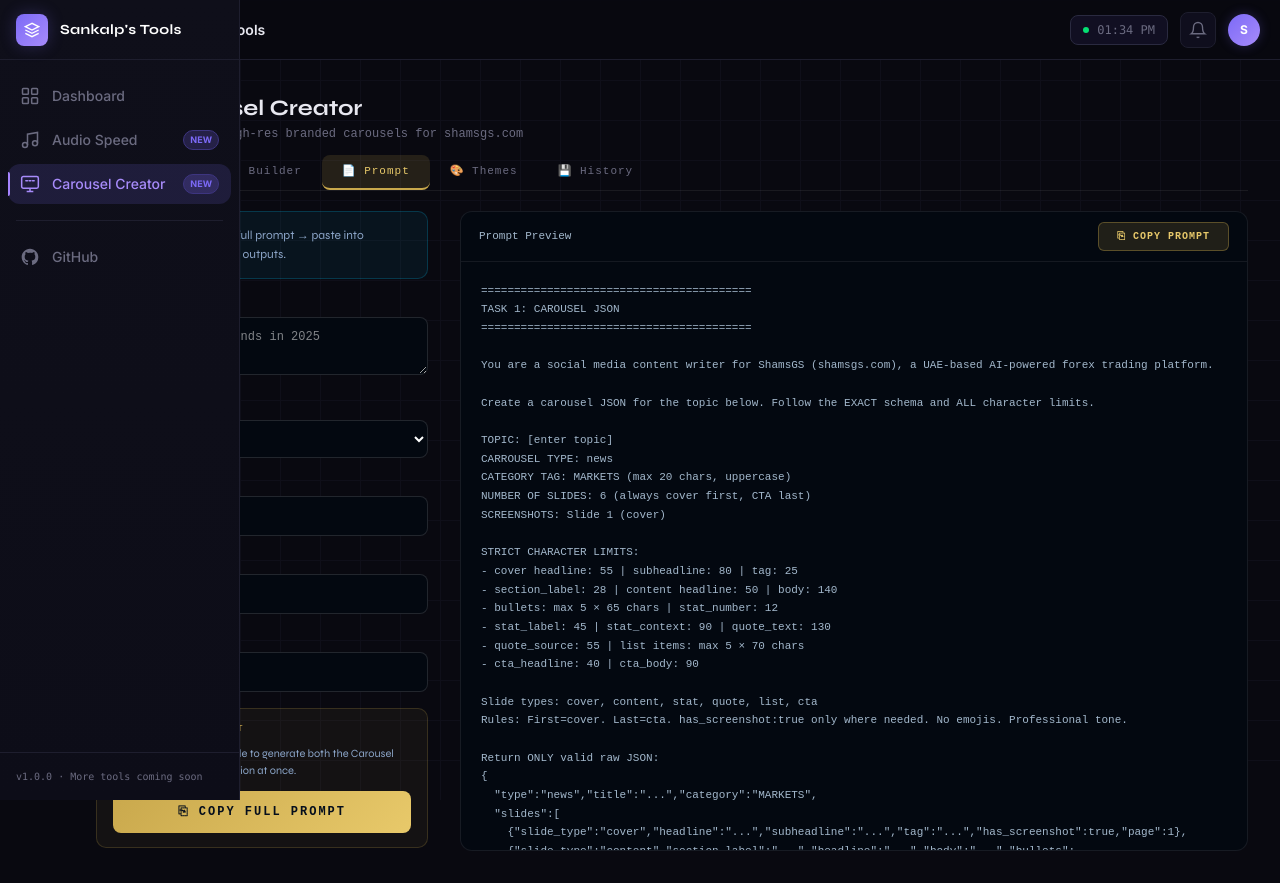
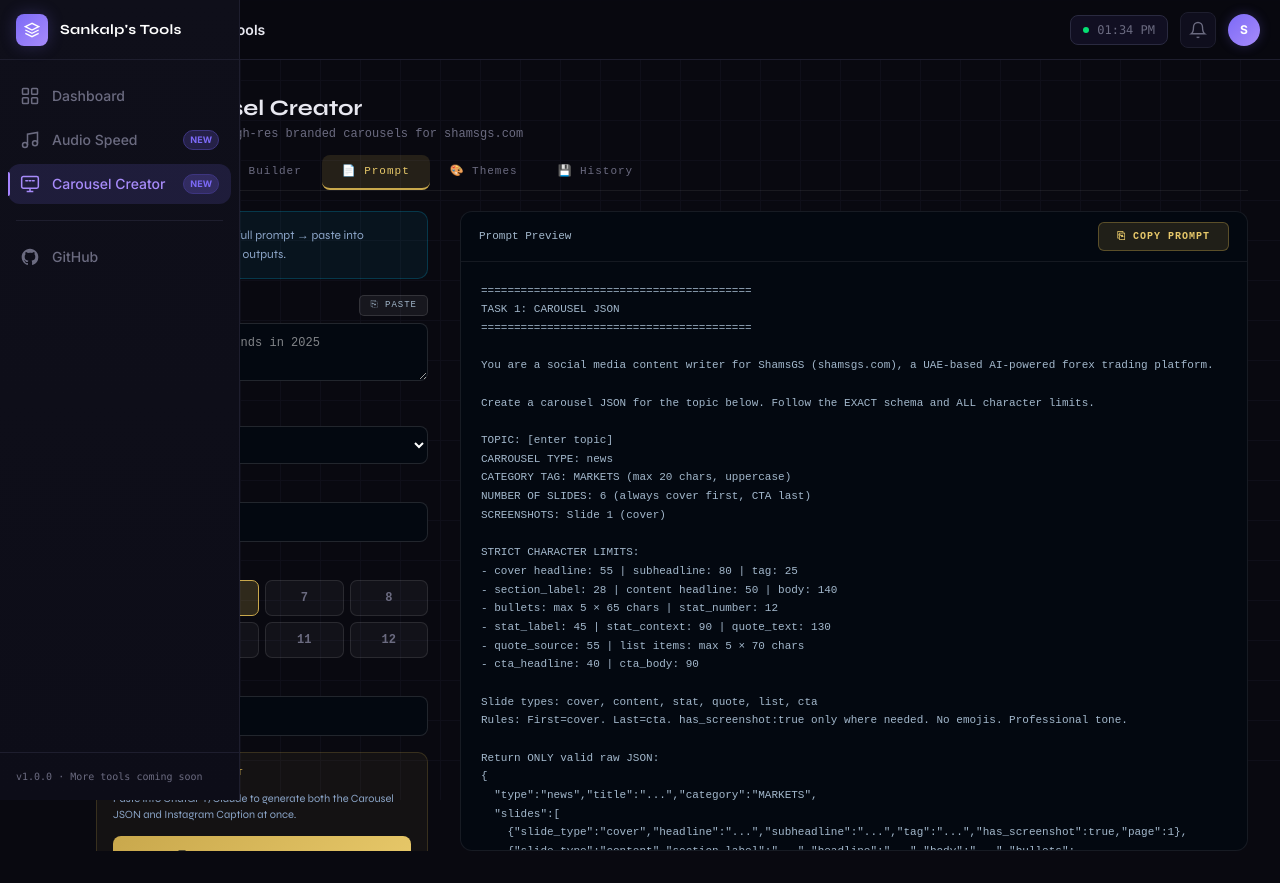
Before and after one commit to sankalp-OO7/sankalp-tools, a Next.js app: page /tools/carousel in a window 1280 px wide. Both pictures are taken after a click on the button "📄 Prompt". Built offline with nearby package versions, Linux system fonts and the light colour scheme.

Commit message:
feat: paste buttons for topic/JSON fields + slide count quick-pick buttons (5-12)

```diff
--- a/src/app/tools/carousel/components/PromptBuilder.tsx
+++ b/src/app/tools/carousel/components/PromptBuilder.tsx
@@ -33,9 +33,14 @@
 
   const combinedPrompt = `=========================================\nTASK 1: CAROUSEL JSON\n=========================================\n\n${carouselPrompt}\n\n\n\n=========================================\nTASK 2: INSTAGRAM CAPTION\n=========================================\n\n${captionPrompt}`;
 
-  const inp=(label:string,val:string,set:(v:string)=>void,ph:string,max?:number,el:'input'|'textarea'|'select'='input',opts?:string[])=>(
+  const pasteInto=(set:(v:string)=>void)=>{ navigator.clipboard.readText().then(t=>set(t)).catch(()=>{}); };
+
+  const inp=(label:string,val:string,set:(v:string)=>void,ph:string,max?:number,el:'input'|'textarea'|'select'='input',opts?:string[],showPaste=false)=>(
     <div style={{marginBottom:16}}>
-      <div style={{fontFamily:"'Space Mono',monospace",fontSize:10,letterSpacing:2,color:'#C9A84C',textTransform:'uppercase',marginBottom:7}}>{label}</div>
+      <div style={{display:'flex',alignItems:'center',justifyContent:'space-between',marginBottom:7}}>
+        <div style={{fontFamily:"'Space Mono',monospace",fontSize:10,letterSpacing:2,color:'#C9A84C',textTransform:'uppercase'}}>{label}</div>
+        {showPaste&&<button onClick={()=>pasteInto(set)} style={{background:'rgba(255,255,255,.06)',border:'1px solid rgba(255,255,255,.12)',color:'#A3B8CC',fontFamily:"'Space Mono',monospace",fontSize:9,padding:'3px 10px',borderRadius:5,cursor:'pointer',letterSpacing:1}}>⎘ PASTE</button>}
+      </div>
       {el==='select'?<select value={val} onChange={e=>set(e.target.value)} style={{width:'100%',background:'#030810',border:'1px solid rgba(255,255,255,.12)',borderRadius:8,color:'#fff',fontFamily:"'Space Mono',monospace",fontSize:12,padding:'10px 14px',outline:'none'}}>{opts?.map(o=><option key={o} value={o}>{o}</option>)}</select>
       :el==='textarea'?<textarea value={val} onChange={e=>set(e.target.value)} placeholder={ph} maxLength={max} rows={2} style={{width:'100%',background:'#030810',border:'1px solid rgba(255,255,255,.12)',borderRadius:8,color:'#fff',fontFamily:"'Space Mono',monospace",fontSize:12,padding:'10px 14px',outline:'none',resize:'vertical'}}/>
       :<input value={val} onChange={e=>set(e.target.value)} placeholder={ph} maxLength={max} style={{width:'100%',background:'#030810',border:'1px solid rgba(255,255,255,.12)',borderRadius:8,color:'#fff',fontFamily:"'Space Mono',monospace",fontSize:12,padding:'10px 14px',outline:'none'}}/>}
@@ -49,10 +54,17 @@
         <div style={{marginBottom:16,padding:'14px 16px',borderRadius:10,background:'rgba(0,200,255,0.06)',border:'1px solid rgba(0,200,255,0.2)',fontSize:12,color:'#8BA5C8',lineHeight:1.6}}>
           Fill in fields → copy the full prompt → paste into ChatGPT/Claude → use outputs.
         </div>
-        {inp('Topic / Subject',topic,setTopic,'UAE AI trading trends in 2025',200,'textarea')}
+        {inp('Topic / Subject',topic,setTopic,'UAE AI trading trends in 2025',200,'textarea',undefined,true)}
         {inp('Carousel Type',type,setType,'',undefined,'select',['news','tech'])}
         {inp('Category Tag',cat,setCat,'MARKETS',20)}
-        {inp('Number of Slides',n,setN,'6',2)}
+        <div style={{marginBottom:16}}>
+          <div style={{fontFamily:"'Space Mono',monospace",fontSize:10,letterSpacing:2,color:'#C9A84C',textTransform:'uppercase',marginBottom:7}}>Number of Slides</div>
+          <div style={{display:'flex',gap:6,flexWrap:'wrap'}}>
+            {[5,6,7,8,9,10,11,12].map(num=>(
+              <button key={num} onClick={()=>setN(String(num))} style={{flex:'1 0 calc(25% - 6px)',padding:'8px 0',borderRadius:7,cursor:'pointer',fontFamily:"'Space Mono',monospace",fontSize:12,fontWeight:700,background:n===String(num)?'rgba(201,168,76,0.2)':'rgba(255,255,255,.04)',border:`1px solid ${n===String(num)?'#C9A84C':'rgba(255,255,255,.1)'}`,color:n===String(num)?'#E8C96A':'#6b6b80',transition:'all .15s'}}>{num}</button>
+            ))}
+          </div>
+        </div>
         {inp('Screenshots Needed',ss,setSs,'Slide 1 (cover), Slide 3',120)}
 
         {/* Combined prompt copy */}
--- a/src/app/tools/carousel/page.tsx
+++ b/src/app/tools/carousel/page.tsx
@@ -227,8 +227,10 @@
           {/* Left panel */}
           <div style={{width:340,flexShrink:0,overflowY:'auto',paddingRight:8}}>
             <div style={{marginBottom:14,padding:18,borderRadius:12,background:'var(--card)',border:'1px solid var(--border)'}}>
-              <div style={{fontFamily:"'Space Mono',monospace",fontSize:10,letterSpacing:2,color:'#C9A84C',textTransform:'uppercase',marginBottom:10,display:'flex',justifyContent:'space-between'}}>
+              <div style={{fontFamily:"'Space Mono',monospace",fontSize:10,letterSpacing:2,color:'#C9A84C',textTransform:'uppercase',marginBottom:10,display:'flex',alignItems:'center',justifyContent:'space-between',gap:6}}>
                 <span>1 — Paste JSON</span>
+                <div style={{display:'flex',gap:6,alignItems:'center'}}>
+                  <button onClick={()=>navigator.clipboard.readText().then(t=>setJsonText(t)).catch(()=>{})} style={{background:'rgba(255,255,255,.06)',border:'1px solid rgba(255,255,255,.12)',color:'#A3B8CC',fontFamily:"'Space Mono',monospace",fontSize:9,padding:'3px 10px',borderRadius:5,cursor:'pointer',letterSpacing:1}}>⎘ PASTE</button>
                   <select onChange={e=>{
                     const h=history.find(x=>x.id===e.target.value);
                     if(h){
@@ -236,11 +238,13 @@
                       msg('History loaded — click Render','ok');
                     }
                     e.target.value='';
-                }} style={{background:'rgba(255,255,255,.05)',border:'1px solid rgba(255,255,255,.1)',color:'#A3B8CC',fontSize:9,fontFamily:"'Space Mono',monospace",borderRadius:4,outline:'none',maxWidth:120}}>
-                  <option value="">Load History...</option>
+                  }} style={{background:'rgba(255,255,255,.05)',border:'1px solid rgba(255,255,255,.1)',color:'#A3B8CC',fontSize:9,fontFamily:"'Space Mono',monospace",borderRadius:4,outline:'none',maxWidth:110}}>
+                    <option value="">History...</option>
                     {history.map(h=><option key={h.id} value={h.id}>{h.title}</option>)}
                   </select>
                 </div>
+              </div>
+
               <textarea value={jsonText} onChange={e=>setJsonText(e.target.value)} placeholder={'{\n  "type":"news",\n  "slides":[...]\n}'} style={{width:'100%',height:180,background:'#030810',border:'1px solid rgba(255,255,255,.1)',borderRadius:8,color:'#A3B8CC',fontFamily:"'Space Mono',monospace",fontSize:11,padding:12,resize:'vertical',outline:'none',lineHeight:1.5}}/>
 
               <div style={{fontFamily:"'Space Mono',monospace",fontSize:10,letterSpacing:2,color:'#C9A84C',textTransform:'uppercase',margin:'12px 0 8px'}}>2 — Theme</div>
```
Lines whose indentation alone changed are shown as unchanged.
